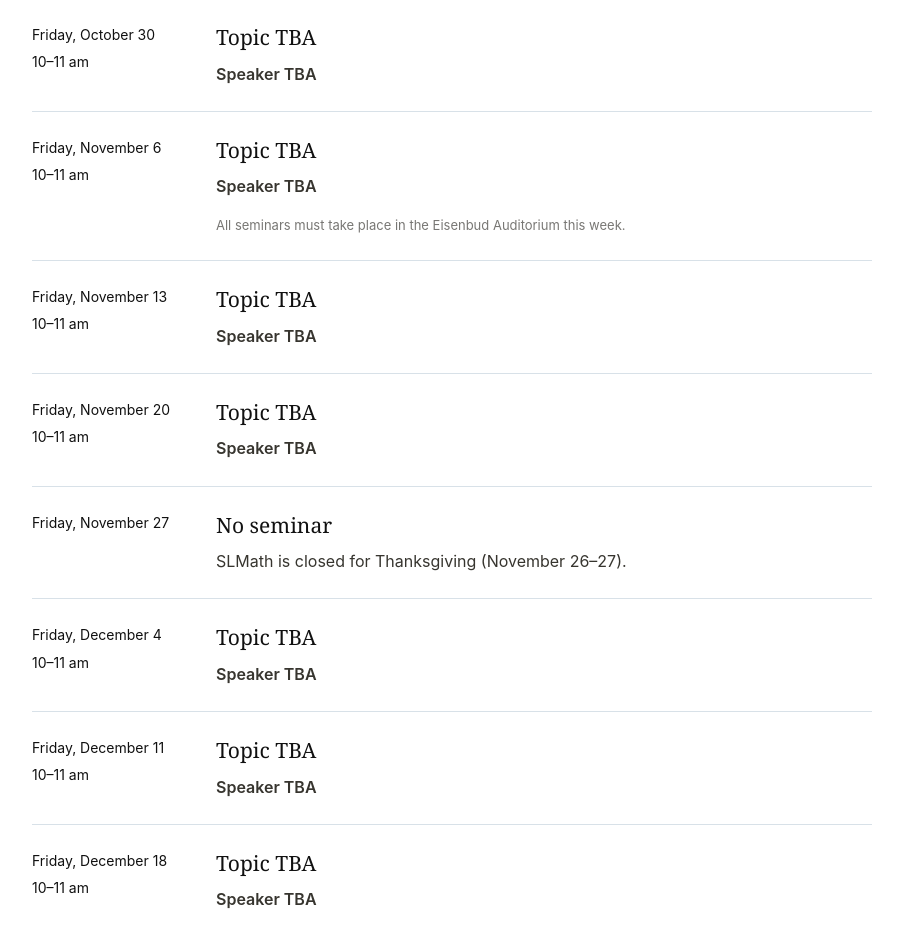
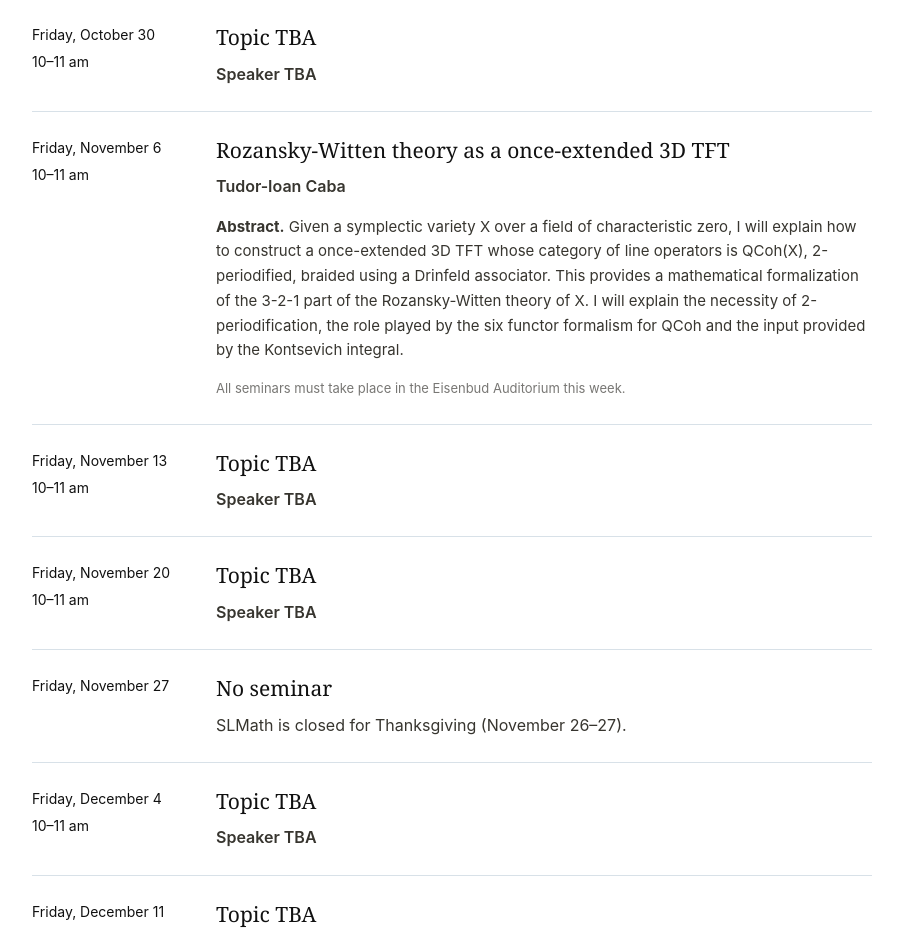
Before and after one commit to andyzhangyn/andyzhangyn.github.io, a Next.js app: page /seminar/slmath in a window 1280 px wide. Shown: the part 2080-3011 px from the top of the page, without its empty margins (188-1091 px from the left). Built offline with nearby package versions, Linux system fonts and the light colour scheme.

Commit message:
Add Tudor-Ioan Caba as November 6 speaker
Co-Authored-By: Claude Opus 5.5 <noreply@anthropic.com>

```diff
--- a/app/seminar/slmath/page.tsx
+++ b/app/seminar/slmath/page.tsx
@@ -41,6 +41,19 @@ const remainingSchedule = [
   {
     date: "2026-11-06",
     label: "Friday, November 6",
+    speaker: "Tudor-Ioan Caba",
+    title: "Rozansky-Witten theory as a once-extended 3D TFT",
+    abstract: (
+      <>
+        Given a symplectic variety X over a field of characteristic zero, I will
+        explain how to construct a once-extended 3D TFT whose category of line
+        operators is QCoh(X), 2-periodified, braided using a Drinfeld
+        associator. This provides a mathematical formalization of the 3-2-1
+        part of the Rozansky-Witten theory of X. I will explain the necessity
+        of 2-periodification, the role played by the six functor formalism for
+        QCoh and the input provided by the Kontsevich integral.
+      </>
+    ),
     venueNote: "All seminars must take place in the Eisenbud Auditorium this week.",
   },
   { date: "2026-11-13", label: "Friday, November 13" },
```
